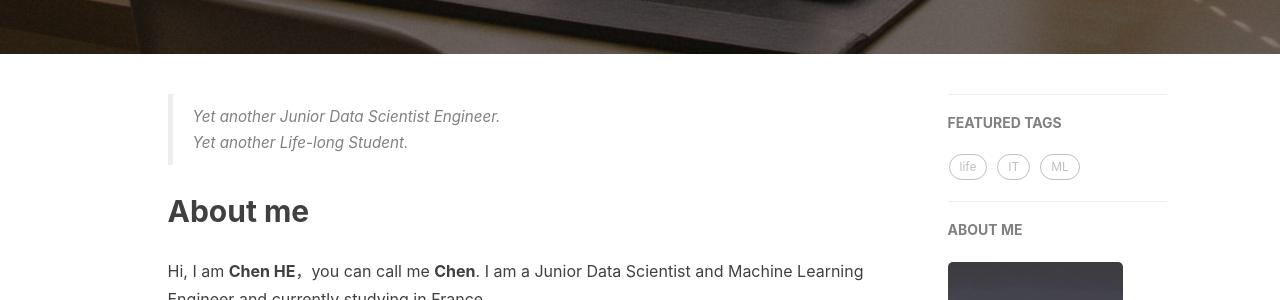
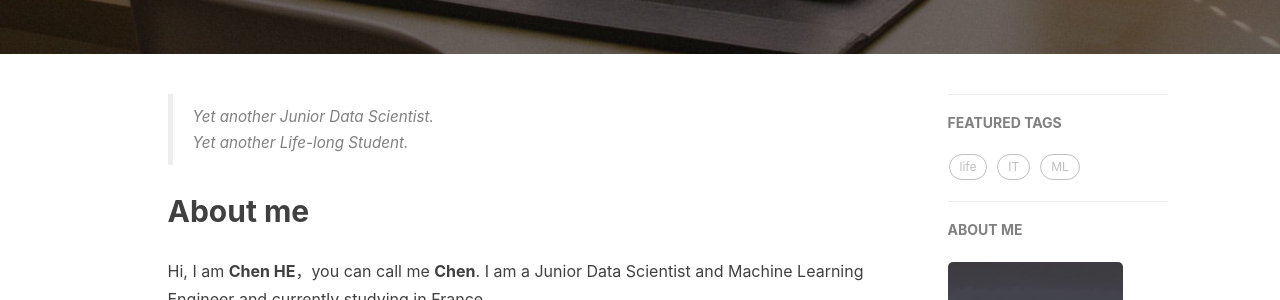
Before and after one commit to he-chen-95/he-chen-95.github.io, a Jekyll site: the page built from about.html, in a window 1280 px wide and 900 px high. Shown: the part 364-664 px from the top of the window. Built offline with Jekyll 4.4.1, drawn with Linux system fonts in a browser that asks for light colours; nearby versions of some CDN libraries; comment, search, counter and statistics services are not loaded.

Commit message:
Update about.html

```diff
--- a/about.html
+++ b/about.html
@@ -13,7 +13,7 @@ header-img: "img/home-bg-o.jpg"
 
 <!-- English Version -->
 <div class="en post-container">
-    <blockquote><p>Yet another Junior Data Scientist Engineer. <br>
+    <blockquote><p>Yet another Junior Data Scientist. <br>
     Yet another Life-long Student.</p></blockquote>
 
     <h2>About me</h2>
```
